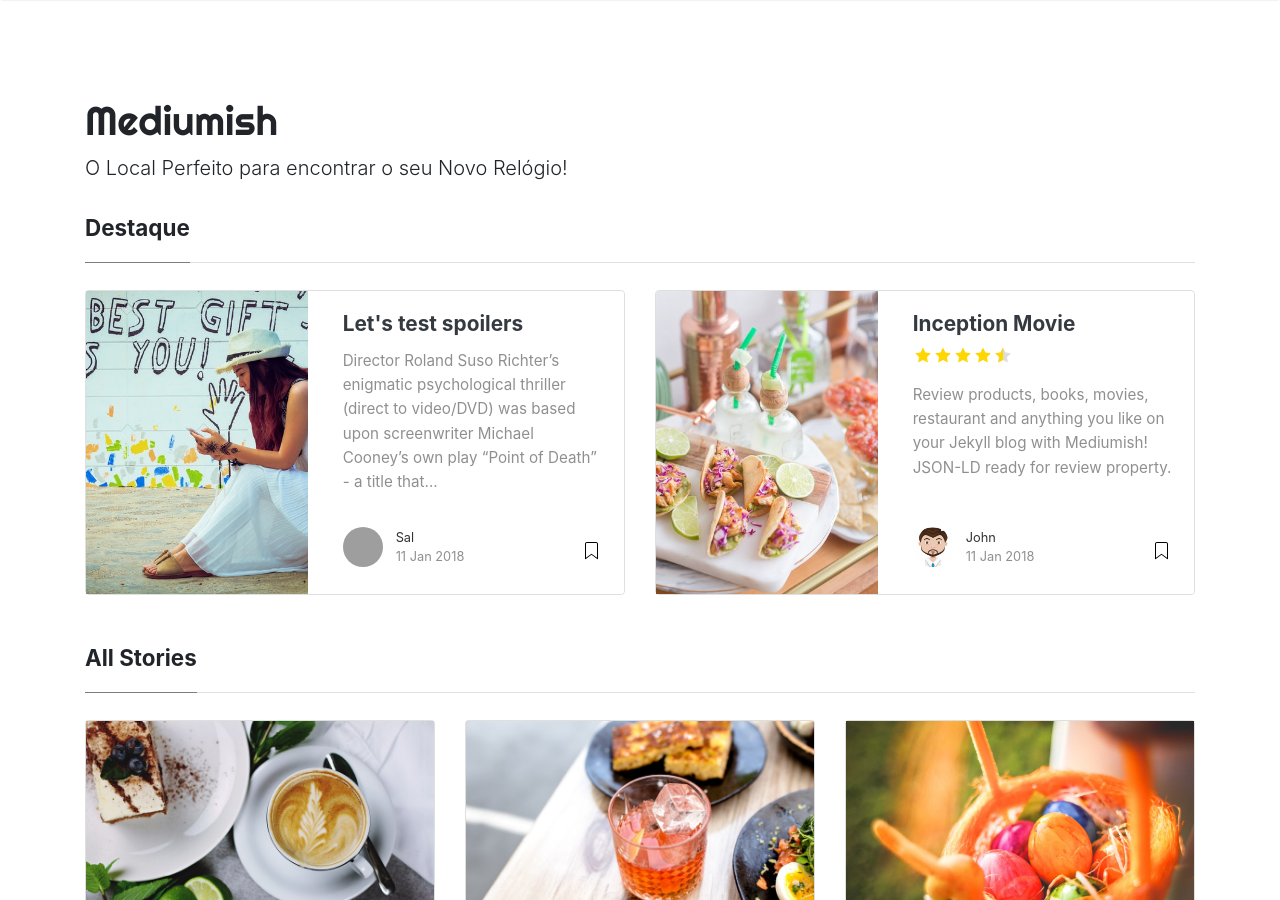
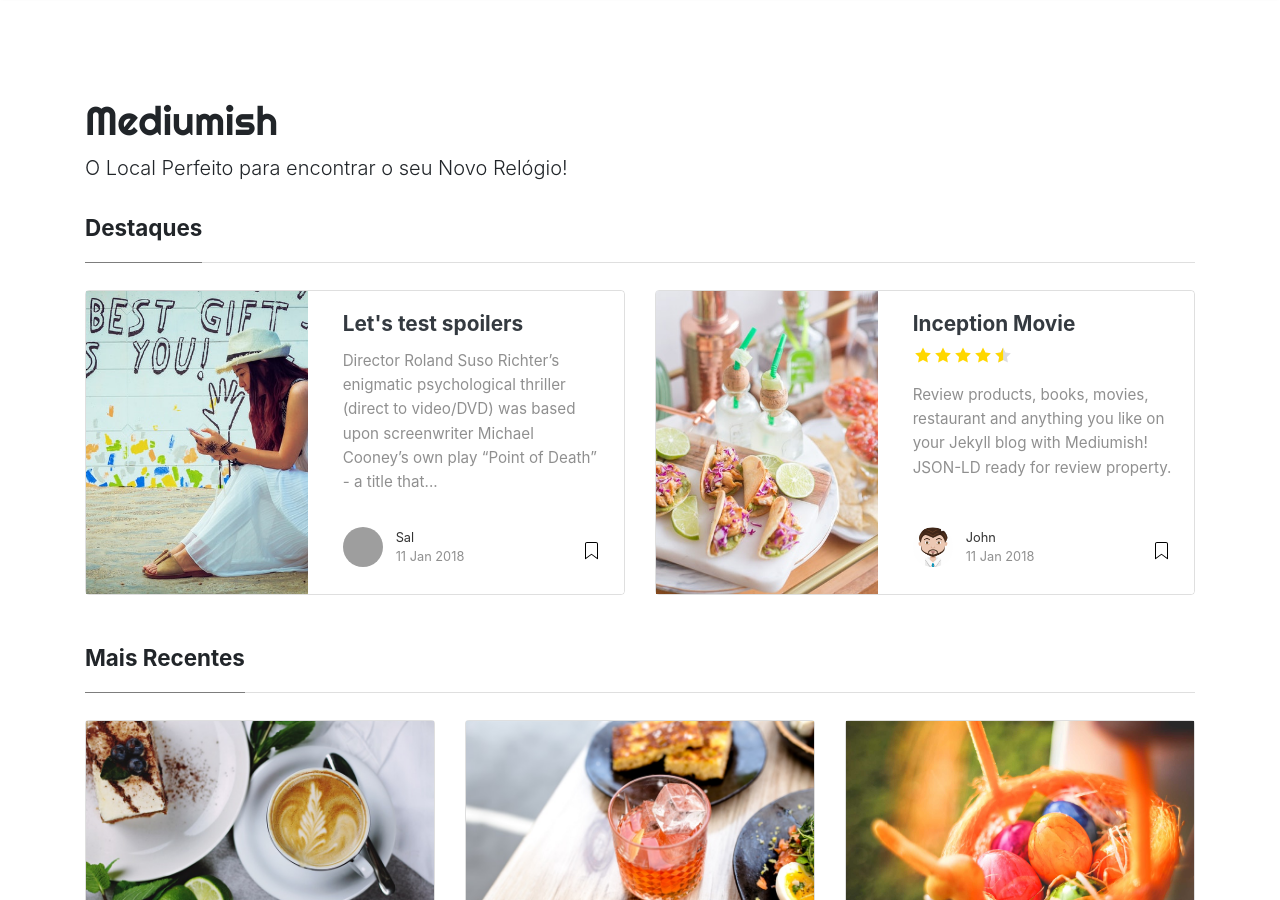
Before and after one commit to RKnoxPT/preprelogio, a Jekyll site: the page built from index.html, in a window 1280 px wide and 900 px high. Built offline with Jekyll 4.4.1, drawn with Linux system fonts in a browser that asks for light colours; nearby versions of some CDN libraries; the list of posts is cut into pages by our own code; grey boxes are pictures that could not be loaded.

Commit message:
Update index.html

```diff
--- a/index.html
+++ b/index.html
@@ -9,7 +9,7 @@ title: Home
 ================================================== -->
 <section class="featured-posts">
     <div class="section-title">
-        <h2><span>Destaque</span></h2>
+        <h2><span>Destaques</span></h2>
     </div>
     <div class="row">
 
@@ -34,7 +34,7 @@ title: Home
 
     <div class="section-title">
 
-        <h2><span>All Stories</span></h2>
+        <h2><span>Mais Recentes</span></h2>
 
     </div>
 
```
